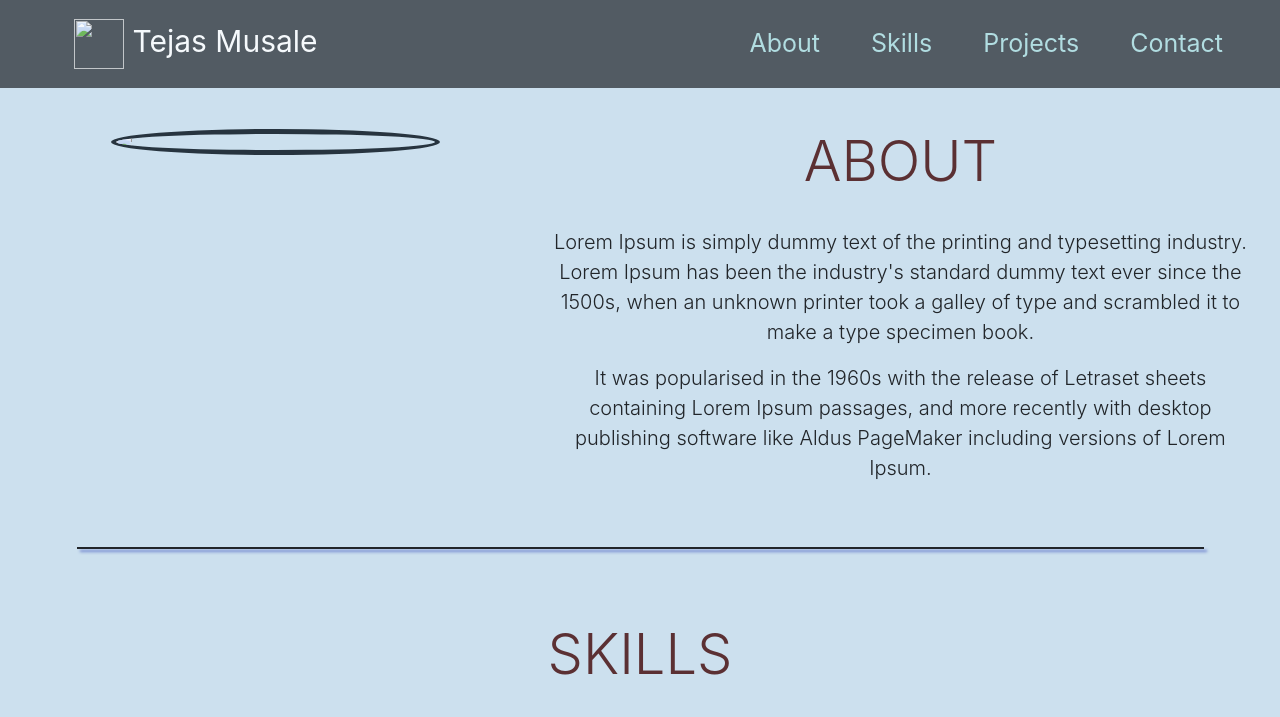
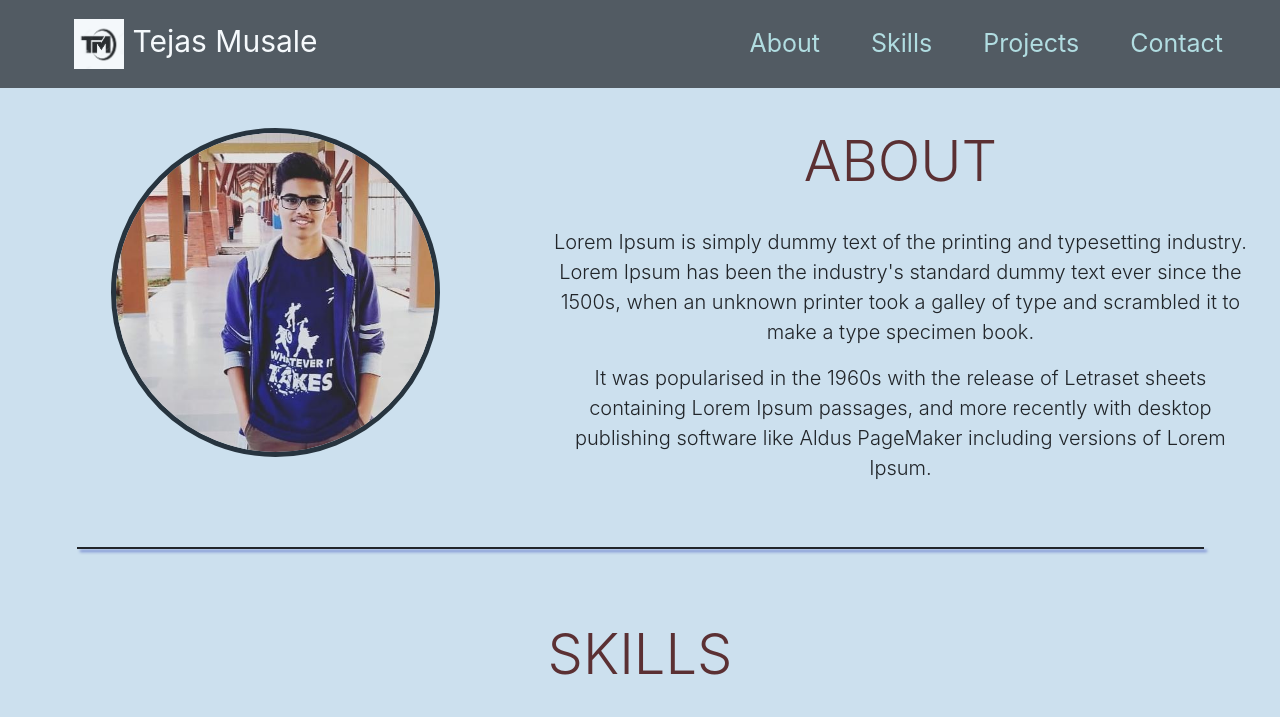
Before and after one commit to tejas2605/tejas2605.github.io, a plain HTML site: page index.html in a window 1280 px wide. Shown: the top 717 px of the page. Drawn offline with nearby package versions, Linux system fonts and the light colour scheme.

Commit message:
Update index.html

```diff
--- a/index.html
+++ b/index.html
@@ -10,7 +10,7 @@
 <body>
 <!-- -----The Nav Bar -->
 	<nav class="navbar navbar-expand-lg navbar-dark bg-dark fixed-top">
-  <a class="navbar-brand" href="#"><img src="Images/TM_2.jpg"> Tejas Musale</a>
+  <a class="navbar-brand" href="#"><img src="TM_2.jpg"> Tejas Musale</a>
   <button class="navbar-toggler" type="button" data-toggle="collapse" data-target="#navbarNavDropdown" aria-controls="navbarNavDropdown" aria-expanded="false" aria-label="Toggle navigation">
     <span class="navbar-toggler-icon"></span>
   </button>
@@ -39,7 +39,7 @@
 <div class="container-fluid" id="about">
 	<div class="row padding">
 		<div class="col-sm-12 text-center col-xs-12 col-md-7 col-lg-5">
-			<img src="Images/Myphoto.jfif" class="image-fluid">
+			<img src="Myphoto.jfif" class="image-fluid">
 		</div>
 		<div class="col-sm-12 col-xs-12 col-md-5 col-lg-7 text-center">
 			<div><h1 class="display-4">ABOUT</h1></div>
```
